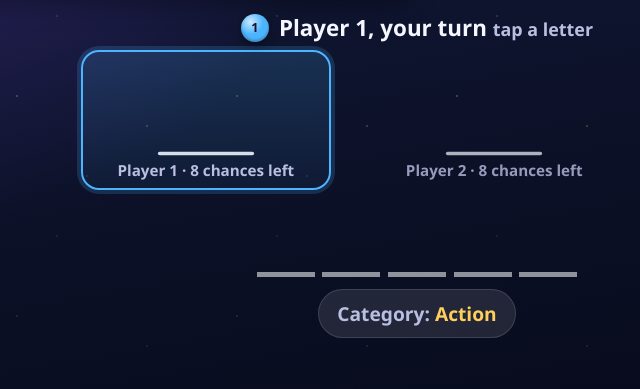
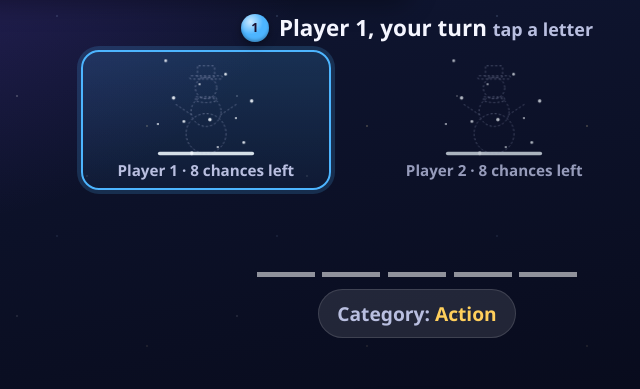
Before and after one commit to purduepeterson1986/hangman, a plain HTML site: page index.html in a window 1280 px wide. Both pictures are taken after a click on the button "Start game". Shown: the part 154-543 px from the top of the page, 223-863 px from the left. Drawn offline with Linux system fonts and the light colour scheme.

Commit message:
Show a dashed snowman outline and falling snowflakes in the empty box
The outline fades out when the first piece goes on. Snowflakes fall behind the snowman and stay still for reduced-motion users. Cache tag 2026-11-16ak.

Co-Authored-By: Claude Haiku 5.5 <noreply@anthropic.com>

```diff
--- a/game.js
+++ b/game.js
@@ -687,6 +687,19 @@
     return STAGES - lives + wrong;
   }
 
+  // Snowflakes that keep falling behind the snowman. Positions are fixed so the box looks the same each time.
+  function flakesHTML() {
+    var out = '';
+    for (var k = 0; k < 12; k++) {
+      var x = 15 + ((k * 73) % 270);            // spread across the box
+      var delay = ((k * 0.37) % 4).toFixed(2);  // start at different times
+      var dur = (4 + (k % 4) * 0.7).toFixed(1); // some fall faster than others
+      var r = (2.8 + (k % 3) * 1).toFixed(1);
+      out += '<circle class="flake" cx="0" cy="0" r="' + r + '" style="--x:' + x + 'px;animation-delay:-' + delay + 's;animation-duration:' + dur + 's"/>';
+    }
+    return out;
+  }
+
   // One snowman for each player, always on screen. The scarf and hat use that player's colour.
   // Pieces appear in this order: 1 head, 2 middle body, 3 bottom body, 4 arm, 5 other arm,
   // 6 scarf, 7 hat, 8 melting face (the end).
@@ -695,6 +708,17 @@
       '<svg viewBox="0 0 300 280" class="gallows-svg" aria-hidden="true">' +
       '<g class="frame">' +
         '<line x1="20" y1="268" x2="280" y2="268" class="ground"/>' +
+      '</g>' +
+      '<g class="flakes">' + flakesHTML() + '</g>' +
+      '<g class="outline">' +
+        '<circle cx="150" cy="84" r="30"/>' +
+        '<circle cx="150" cy="150" r="42"/>' +
+        '<circle cx="150" cy="212" r="56"/>' +
+        '<line x1="110" y1="160" x2="62" y2="128"/>' +
+        '<line x1="190" y1="160" x2="238" y2="128"/>' +
+        '<path d="M122 108 Q150 118 178 108 L180 120 Q150 130 120 120 Z"/>' +
+        '<rect x="126" y="22" width="48" height="32" rx="3"/>' +
+        '<rect x="104" y="50" width="92" height="9" rx="4"/>' +
       '</g>' +
       '<g class="figure">' +
         '<g class="part" data-k="1">' +
@@ -736,6 +760,7 @@
       var left = Math.max(0, lives - seat.wrong);
       var turn = (G.phase === 'turn' || G.phase === 'busy') && i === G.cur;
       panel.classList.toggle('dead', stage >= STAGES);
+      panel.classList.toggle('started', stage > 0);
       panel.classList.toggle('active', turn);
       panel.querySelectorAll('.part').forEach(function (el) {
         el.classList.toggle('on', +el.getAttribute('data-k') <= stage);
--- a/index.html
+++ b/index.html
@@ -11,7 +11,7 @@
   <meta name="mobile-web-app-capable" content="yes">
   <meta name="apple-mobile-web-app-title" content="Snowman">
   <!-- When styles.css, words.js or game.js changes, change the ?v= tag on all three so browsers fetch the new copies. -->
-  <link rel="stylesheet" href="styles.css?v=2026-11-16aj">
+  <link rel="stylesheet" href="styles.css?v=2026-11-16ak">
 </head>
 <body>
   <div class="backdrop" aria-hidden="true"></div>
@@ -121,7 +121,7 @@
   </div>
   <canvas id="confetti" aria-hidden="true"></canvas>
 
-  <script src="words.js?v=2026-11-16aj"></script>
-  <script src="game.js?v=2026-11-16aj"></script>
+  <script src="words.js?v=2026-11-16ak"></script>
+  <script src="game.js?v=2026-11-16ak"></script>
 </body>
 </html>
--- a/styles.css
+++ b/styles.css
@@ -365,6 +365,16 @@ h1, h2, h3, p { margin: 0; }
 .gallows.dead .dot-eye, .gallows.dead .smile { opacity: 0; }
 .gallows .sad { stroke: #2a1a3a; stroke-width: 3.5; stroke-linecap: round; fill: none; }
 .gallows .puddle { fill: #9fd8f0; opacity: .6; }
+/* Dashed outline of the whole snowman, shown until the first piece goes on */
+.gallows .outline { fill: none; stroke: #b9bfe0; stroke-width: 2.5; stroke-dasharray: 6 6; opacity: .5; transition: opacity .35s ease; }
+.gallows.started .outline { opacity: 0; }
+/* Snowflakes falling behind the snowman, from the top of the box to the ground */
+.gallows .flake { fill: #f4f9ff; opacity: .9; animation: flake-fall linear infinite; }
+@keyframes flake-fall {
+  from { transform: translate(var(--x), -12px); }
+  to { transform: translate(var(--x), 270px); }
+}
+@media (prefers-reduced-motion: reduce) { .gallows .flake { animation: none; opacity: .4; } }
 
 .side {
   display: flex; flex-direction: column; align-items: center; gap: 14px;
```
